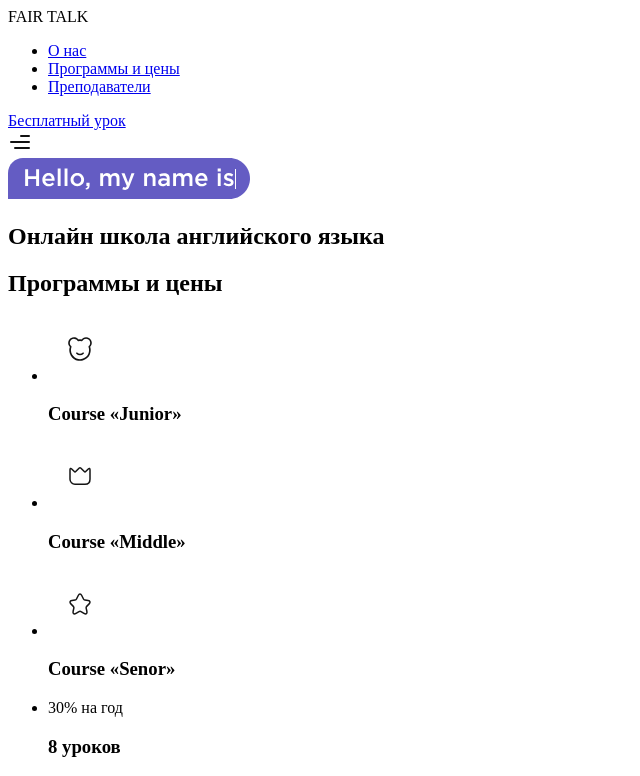
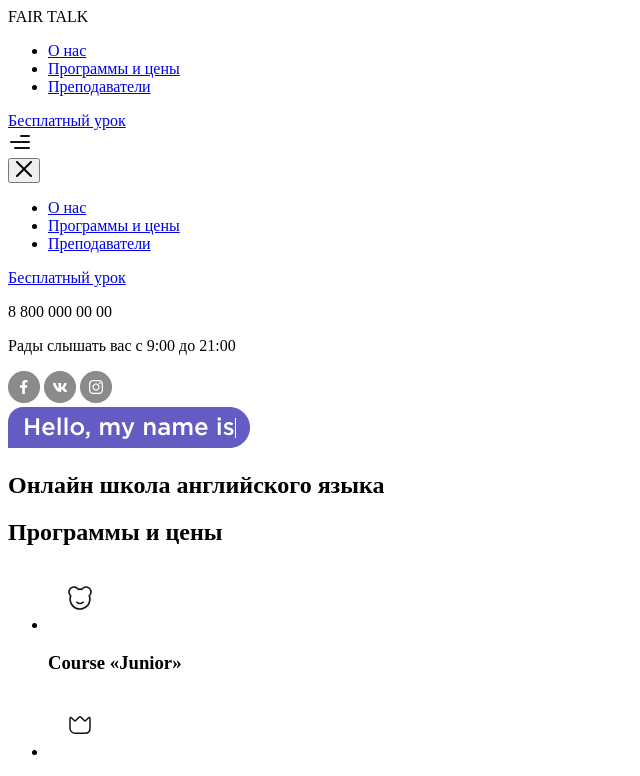
Before and after one commit to YaroslavBukhgolts/fair_talk, a website with bundled scripts: page src/index.html in a window 1280 px wide. Shown: the top 776 px of the page, without its empty margins (0-640 px from the left). Built offline with nearby package versions, Linux system fonts and the light colour scheme; files whose address does not match are found by name.

Commit message:
Сверстал мобильное меню

```diff
--- a/src/index.html
+++ b/src/index.html
@@ -30,7 +30,7 @@
         </main>
 
         <!-- FOOTER -->
-        @@include('templ/footer.html')
+        <!-- @@include('templ/footer.html') -->
     </div>
 
     <script src="https://cdn.jsdelivr.net/npm/swiper@8/swiper-bundle.min.js"></script>
--- a/src/scss/_header.scss
+++ b/src/scss/_header.scss
@@ -6,6 +6,7 @@
 
 // HEADER
 .header__wrapper {
+    position: relative;
     padding: 20px 80px;
     display: flex;
     align-items: center;
@@ -59,4 +60,83 @@
 .header__burger-menu {
     display: none;
 }
+
+// mobile menu
+.header__mobile-menu {
+    display: none;
+    width: 100%;
+    height: 100vh;
+    background-color: $white;
+    position: absolute;
+    left: 0;
+    top: 0;
+    padding: 20px;
+    flex-direction: column;
+    justify-content: space-between;
+}
+.header__modile-close {
+    text-align: end;
+}
+.header__modile-close button {
+    width: 24px;
+    height: 24px;
+    background: #fff;
+    border: none;
+    cursor: pointer;
+}
+.mobile-menu__list {
+    font-weight: 400;
+    font-size: 1.4em;
+    line-height: 24px;
+    color: #141414;
+}
+.mobile-menu__item {
+    margin-bottom: 24px;
+}
+.mobile-menu__item:last-child {
+    margin-bottom: 61px;
+}
+.mobile-menu__linkFree {
+    width: 100%;
+    border: 1px solid #000;
+    border-radius: 100px;
+    text-align: center;
+    padding: 13px 103px;
+    margin-bottom: 153px;
+    background-color: $stateBlue;
+    border: none;
+    transition-duration: 0.4s;
+}
+.mobile-menu__linkFree:active {
+    transform: scale(0.95);
+    transition-duration: 0.4s;
+}
+.linkFree {
+    font-weight: 400;
+    font-size: 1.2em;
+    line-height: 24px;
+    color: $white;
+}
+.mobile-menu__phone {
+    font-family: $fontGotham;
+    font-weight: 400;
+    font-size: 2em;
+    line-height: 32px;
+    color: #141414;
+    margin-bottom: 12px;
+}
+.mobile-menu__text {
+    font-family: $fontGotham;
+    font-weight: 400;
+    font-size: 0.9em;
+    line-height: 18px;
+    color: #141414;
+    margin-bottom: 24px;
+}
+.mobile_socialLink {
+    margin-right: 12px;
+}
+.mobile_socialLink:last-child {
+    margin-right: 0;
+}
 @import 'media';
--- a/src/scss/style.scss
+++ b/src/scss/style.scss
@@ -73,6 +73,9 @@ a {
 ul {
     list-style-type: none;
 }
+img {
+    vertical-align: bottom;
+}
 .container {
     width: 100%;
 }
--- a/src/templ/header.html
+++ b/src/templ/header.html
@@ -19,9 +19,42 @@
             <a href="#linkFree" class="linkFree">Бесплатный урок</a>
         </div>
 
-        <!-- burger menu -->
+        <!-- burger menu btn -->
         <div class="header__burger-menu">
             <img src="@img/burger_menu.svg" alt="меню">
         </div>
+
+        <!-- burger menu -->
+        <div class="header__mobile-menu">
+            <div class="header__modile-close">
+                <button>
+                    <img src="@img/mobile-menu_close.svg" alt="крестик">
+                </button>
+            </div>
+            <div class="mobile__wrapper">
+                <ul class="mobile-menu__list">
+                    <li class="mobile-menu__item"><a href="#" class="mobile-menu__link">О нас</a></li>
+                    <li class="mobile-menu__item"><a href="#" class="mobile-menu__link">Программы и цены</a></li>
+                    <li class="mobile-menu__item"><a href="#" class="mobile-menu__link">Преподаватели</a></li>
+                </ul>
+            </div>
+
+            <div class="mobile__wrapper">
+                <div class="mobile-menu__linkFree">
+                    <a href="#linkFree" class="linkFree">Бесплатный урок</a>
+                </div>
+            </div>
+
+            <div class="mobile__wrapper">
+                <p class="mobile-menu__phone">8 800 000 00 00</p>
+                <p class="mobile-menu__text">Рады слышать вас с 9:00 до 21:00</p>
+                <div class="mobile__socialBlock">
+                    <a href="#" class="mobile_socialLink"><img src="@img/social/facebook.png" alt="facebook"></a>
+                    <a href="#" class="mobile_socialLink"><img src="@img/social/vk.png" alt="vk"></a>
+                    <a href="#" class="mobile_socialLink"><img src="@img/social/inst.png" alt="instagramm"></a>
+                </div>
+            </div>
+
+        </div>
     </div>
 </header>
```
Also changed, not shown: src/img/mobile-menu_close.svg (added).
